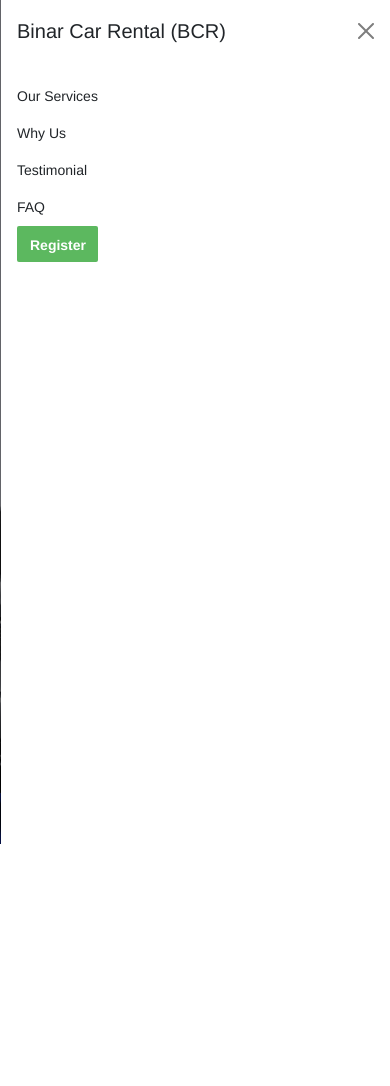
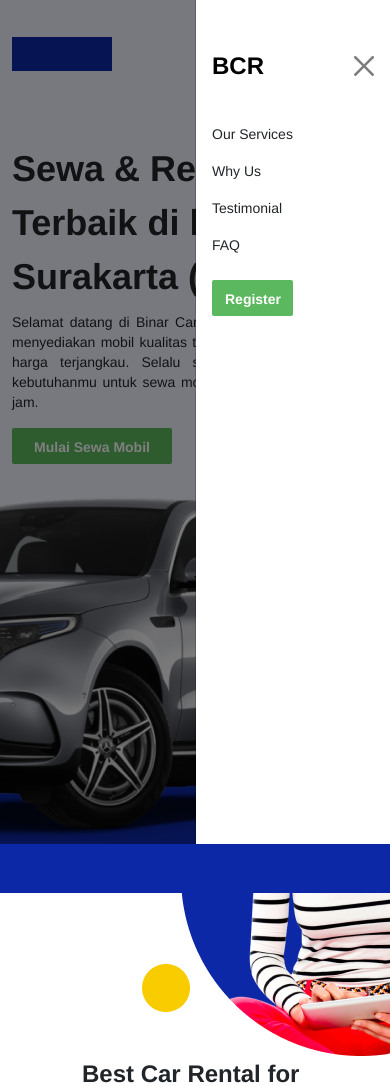
Before and after one commit to RazinSyakib43/F-FSW24001119-synrgy7-Raz-BinarCarRentalBCR-ch2, a web app: file index.html in a window 390 px wide, after a click that opens the changed part; the page is wider, and only the part inside the window is pictured. Shown: the top 1086 px of that part. Before the commit the page ends 844 px from the top of that part, so only its background shows below. Run offline with its HTML, style and script files only (its server is not run), Linux system fonts and the light colour scheme.

Commit message:
[C2] responsive navbar CSS rule update

```diff
--- a/index.html
+++ b/index.html
@@ -13,23 +13,33 @@
   <!-- Link Swiper's CSS -->
   <link rel="stylesheet" href="https://cdn.jsdelivr.net/npm/swiper@11/swiper-bundle.min.css" />
 
-  <!-- style.css -->
-  <link rel="stylesheet" href="style.css">
+  <!-- Main Style -->
+  <link rel="stylesheet" href="./style/style.css">
+
+  <!-- Responsive Style-->
+  <link rel="stylesheet" href="./style/responsive.css">
 </head>
 
 <body>
   <!-- Navbar Section -->
   <header>
     <nav class="navbar navbar-expand-lg">
-      <section class="container">
+      <section class="container navbar__container">
         <img src="./assets/images/logo.png" class="navbar-brand" alt="">
-        <button class="navbar-toggler" type="button" data-bs-toggle="offcanvas" data-bs-target="#offcanvasNavbar" aria-controls="offcanvasNavbar" aria-label="Toggle navigation">
+        <button class="navbar-toggler" type="button" data-bs-toggle="offcanvas" data-bs-target="#offcanvasNavbar"
+          aria-controls="offcanvasNavbar" aria-label="Toggle navigation">
           <span class="navbar-toggler-icon"></span>
         </button>
-        <section class="offcanvas offcanvas-end" tabindex="-1" id="offcanvasNavbar" aria-labelledby="offcanvasNavbarLabel">
+        <section class="offcanvas w-50 offcanvas-end" tabindex="-1" id="offcanvasNavbar"
+          aria-labelledby="offcanvasNavbarLabel">
           <section class="offcanvas-header">
-            <h5 class="offcanvas-title" id="offcanvasNavbarLabel">Binar Car Rental (BCR)</h5>
-            <button type="button" class="btn-close" data-bs-dismiss="offcanvas" aria-label="Close"></button>
+            <a href="#hero">
+              <h5 class="offcanvas-title navbar__responsive-title" id="offcanvasNavbarLabel">
+                BCR
+              </h5>
+            </a>
+            <button type="button" class="btn-close navbar__responsive-close-button" data-bs-dismiss="offcanvas"
+              aria-label="Close"></button>
           </section>
           <section class="offcanvas-body">
             <ul class="navbar-nav justify-content-end flex-grow-1 pe-3">
--- /dev/null
+++ b/style/responsive.css
@@ -0,0 +1,13 @@
+@media screen and (max-width: 991px) {
+    body {
+        margin: 0;
+    }
+
+    .offcanvas {
+        padding-top: 32px;
+    }
+
+    .navbar__register-button {
+        margin-top: 16px;
+    }
+}
--- a/style.css
+++ b/style/style.css
@@ -16,6 +16,10 @@
     --lime-green-old: #3A7D44;
     --neutral: #D0D0D0;
     --dark-blue: #0D28A6;
+}
+
+a {
+    text-decoration: none;
 }
 
 /* Navbar Section*/
@@ -62,6 +66,20 @@
     -ms-border-radius: 2px;
     -o-border-radius: 2px;
     -webkit-animation: ease-in-out;
+}
+
+.navbar__responsive-title {
+    font-size: 24px;
+    font-weight: 700;
+    line-height: 36px;
+    text-decoration: none !important;
+    color: black !important;
+}
+
+.navbar__responsive-close-button {
+    font-size: 20px;
+    font-weight: 700;
+    color: black !important;
 }
 
 /* Hero Section */
```
